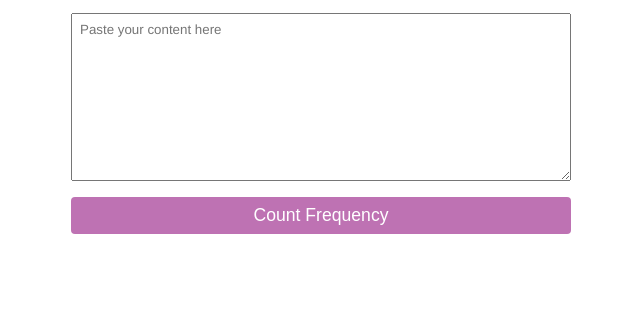
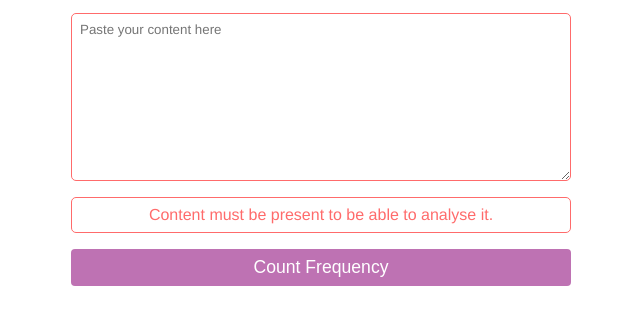
Before and after one commit to benjamin1555/js-word-frequency, a website built with webpack: page dist/index.html in a window 1280 px wide. Both pictures are taken after a click on the button "Count Frequency". Shown: the part 83-408 px from the top of the page, without its empty margins (319-959 px from the left). Built offline with nearby package versions, Linux system fonts and the light colour scheme.

Commit message:
add error handling when user input is empty

```diff
--- a/src/style/main.scss
+++ b/src/style/main.scss
@@ -19,6 +19,20 @@ h1 {
   font-weight: 300;
 }
 
+.invalid {
+  border: 1px solid #ff6b6b;
+}
+
+p.error-message {
+  display: none;
+  color: #ff6b6b;
+  border: 1px solid #ff6b6b;
+  text-align: center;
+  border-radius: 5px;
+  padding: 5px;
+  margin-bottom: 1rem;
+}
+
 .content {
   width: 500px;
   margin: 2rem auto;
@@ -36,6 +50,7 @@ h1 {
       font-family: $font-stack;
       margin-bottom: 1rem;
       padding: 0.5rem;
+      border-radius: 5px;
     }
   }
 
--- a/src/word-frequency.js
+++ b/src/word-frequency.js
@@ -4,17 +4,26 @@ function wordFrequency() {
   const countBtn = document.querySelector('.input-area__submit');
 
   countBtn.addEventListener('click', () => {
-    const userInput = getUserInput();
-    const parsedContent = parseContent(userInput);
-    const wordsCount = countWords(parsedContent);
-    const sortedCount = sortWordsCount(wordsCount);
-    displayWordFrequency(sortedCount);
+    clearDOMinputErrors();
+    try {
+      const userInput = getUserInput();
+      const parsedContent = parseContent(userInput);
+      const wordsCount = countWords(parsedContent);
+      const sortedCount = sortWordsCount(wordsCount);
+      displayWordFrequency(sortedCount);
+    } catch (err) {
+      renderError();
+    }
   });
 }
 
 function getUserInput() {
   const textarea = document.getElementById('text-content');
-  return isInputNonEmpty(textarea) ? textarea.value.trim() : renderError();
+  if (isInputNonEmpty(textarea)) {
+    return textarea.value.trim()
+  } else {
+    throw new Error('Content cannot be empty.');
+  }
 }
 
 function isInputNonEmpty(textarea) {
@@ -34,8 +43,15 @@ function removeStopWord(word) {
   return !stopWords.includes(word);
 }
 
+function clearDOMinputErrors() {
+  document.getElementById('text-content').classList.remove('invalid');
+  document.querySelector('p.error-message').style.display = 'none';
+}
+
 function renderError() {
-  throw new Error('Content cannot be empty.');
+  console.log(document.getElementById('text-content').classList)
+  document.getElementById('text-content').classList.add('invalid');
+  document.querySelector('p.error-message').style.display = 'block';
 }
 
 function countWords(words) {
```
Also changed, not shown: dist/index.html.
